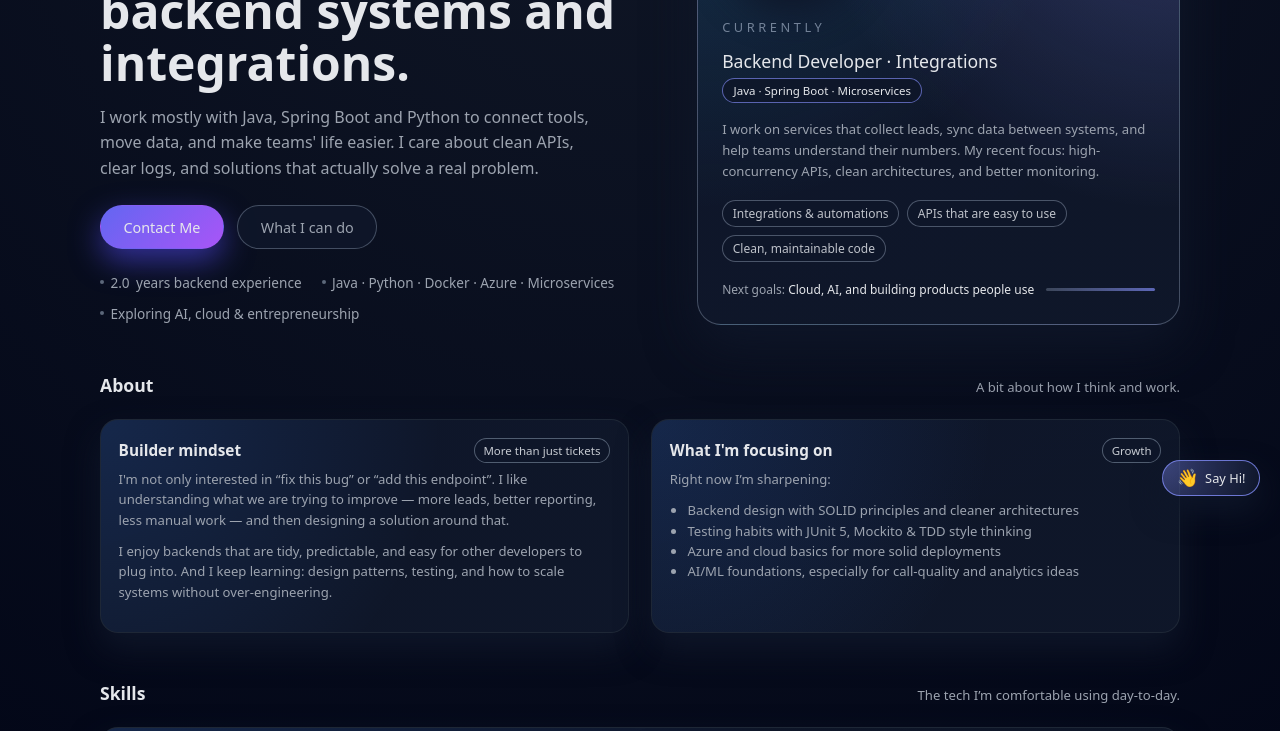
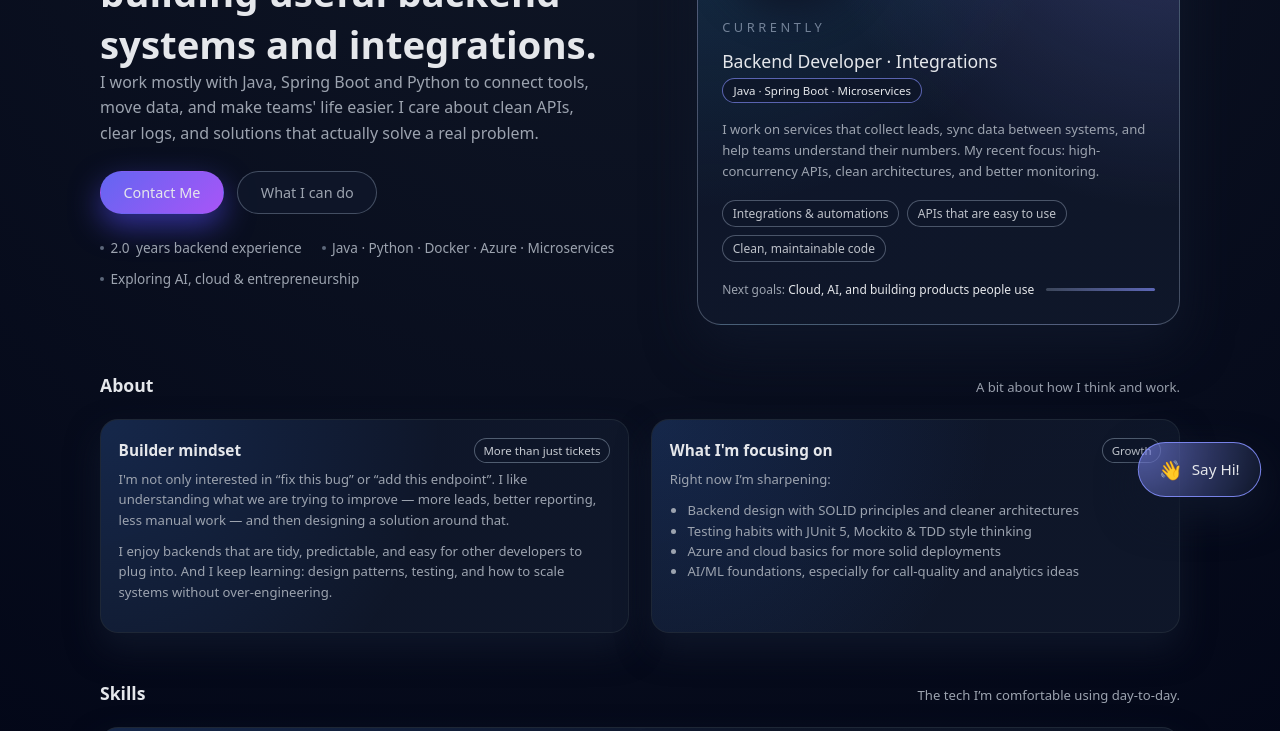
Before and after one commit to saibhargava2/bhargava-portfolio, a plain HTML site: page index.html in a window 1280 px wide. Shown: the part 284-1015 px from the top of the page. Drawn offline with nearby package versions, Linux system fonts and the light colour scheme.

Commit message:
Update index.html
added floating hi

```diff
--- a/index.html
+++ b/index.html
@@ -2,19 +2,29 @@
 <html lang="en">
 <head>
      <meta charset="UTF-8" />
+  <meta http-equiv="Content-Language" content="en" />
+  <meta name="language" content="English" />
   <meta name="viewport" content="width=device-width, initial-scale=1.0" />
-  <meta name="description" content="Portfolio of Bhargava Batchu — Backend Developer specializing in Java, Spring Boot, APIs, Integrations, and Cloud. 1.7+ years experience building scalable systems." />
 
+  <!-- Primary SEO -->
+  <title>Bhargava Batchu | Backend Developer</title>
+  <meta name="description" content="Portfolio of Bhargava Batchu — Backend Developer specializing in Java, Spring Boot, APIs, Microservices, and Cloud integrations. Based in India with 1.7+ years experience building scalable systems." />
+  <meta name="keywords" content="Bhargava Batchu, Batchu Bhargava, Backend Developer, Java Developer, Spring Boot Developer, API Integrations, Microservices Developer, Software Engineer India" />
+  <meta name="author" content="Bhargava Batchu" />
+  <meta name="robots" content="index, follow" />
+
+  <!-- Canonical -->
   <link rel="canonical" href="https://batchubhargava.online" />
 
-<meta property="og:title" content="Bhargava Batchu | Backend Developer" />
-<meta property="og:description" content="Building reliable backend systems, API integrations, and cloud-ready services using Java, Spring Boot, and Python." />
-<meta property="og:type" content="website" />
+  <!-- Open Graph (Social + SEO) -->
+  <meta property="og:title" content="Bhargava Batchu — Backend Developer" />
+  <meta property="og:description" content="I build scalable backend systems, microservices, and integrations in Java, Spring Boot & Python." />
   <meta property="og:url" content="https://batchubhargava.online" />
   <meta property="og:image" content="https://batchubhargava.online/profile-bhargava.jpg" />
+  <meta property="og:type" content="website" />
 
-<meta name="robots" content="index, follow" />
-
+  <!-- Optional: Twitter card (bonus SEO) -->
+  <meta name="twitter:card" content="summary_large_image" />
   <title>Bhargava Batchu | Portfolio</title>
 
   <!-- Devicon for tech logos -->
@@ -106,40 +116,64 @@
       border: 1px solid rgba(148, 163, 184, 0.25);
       backdrop-filter: blur(18px);
     }
+
+
+    body {
+  opacity: 0;
+  transition: opacity 0.6s ease-out;
+}
+
+body.loaded {
+  opacity: 1;
+}
+
+
+/* Floating Hi Button */
 .floating-hi {
   position: fixed;
-      right: 1.25rem;
-      bottom: 1.25rem;
-      z-index: 50;
+  right: 1.2rem;
+  bottom: 1.2rem;
+  z-index: 99;
   display: inline-flex;
   align-items: center;
-      gap: 0.4rem;
-      padding: 0.5rem 0.85rem;
+  gap: 0.55rem;
+  padding: 0.8rem 1.25rem;
   border-radius: 999px;
-      background: radial-gradient(circle at top left, rgba(129, 140, 248, 0.4), rgba(15, 23, 42, 0.98));
-      border: 1px solid rgba(129, 140, 248, 0.8);
-      box-shadow: 0 14px 30px rgba(15, 23, 42, 0.95);
-      font-size: 0.85rem;
+  background: radial-gradient(circle at top left, rgba(129, 140, 248, 0.6), rgba(15, 23, 42, 0.98));
+  border: 1px solid rgba(129, 140, 248, 0.9);
+  box-shadow: 0 16px 40px rgba(15, 23, 42, 1);
+  font-size: 0.95rem;
   color: #e5e7eb;
   cursor: pointer;
+  transition: transform 150ms ease-out, box-shadow 150ms ease-out;
+  animation: pulseButton 2.6s infinite ease-in-out;
   text-decoration: none;
-      transition: transform 150ms ease-out, box-shadow 150ms ease-out, background var(--transition-fast);
 }
 
+@keyframes pulseButton {
+  0%, 100% {
+    transform: scale(1);
+  }
+  50% {
+    transform: scale(1.08);
+  }
+}
+
+
 .floating-hi:hover {
-      transform: translateY(-1px);
-      box-shadow: 0 20px 40px rgba(15, 23, 42, 1);
-      background: radial-gradient(circle at top left, rgba(129, 140, 248, 0.6), rgba(15, 23, 42, 1));
+  transform: translateY(-2px);
+  box-shadow: 0 24px 50px rgba(15, 23, 42, 1);
+  background: radial-gradient(circle at top left, rgba(129, 140, 248, 0.7), rgba(15, 23, 42, 1));
 }
 
 .floating-hi-icon {
-      font-size: 1.1rem;
-      line-height: 1;
+  font-size: 1.2rem;
 }
 
 .floating-hi-text {
-      font-size: 0.8rem;
+  font-size: 0.95rem;
 }
+
 
 
     .logo-mark {
@@ -210,12 +244,18 @@
       align-items: center;
       margin-bottom: 3rem;
     }
+    html {
+  scroll-behavior: smooth;
+}
+
+
+
 
 .hero-title {
-      font-size: clamp(2.35rem, 4vw, 3rem);
-      line-height: 1.1;
-      margin-bottom: 0.9rem;
+  font-size: clamp(1.8rem, 3vw, 2.4rem);
 }
+
+
 
     .hero-title span.highlight {
       background: linear-gradient(to right, #818cf8, #a855f7, #22d3ee);
@@ -434,7 +474,14 @@
       box-shadow: 0 16px 32px rgba(15, 23, 42, 0.9);
       position: relative;
       overflow: hidden;
+      transition: transform 0.25s ease-out, box-shadow 0.25s ease-out;
     }
+
+    .card:hover {
+      transform: translateY(-4px);
+      box-shadow: 0 22px 48px rgba(15, 23, 42, 0.92);
+    }
+
 
     .card::before {
       content: "";
@@ -1062,6 +1109,10 @@
           }, 850);
         }
       }
+      window.addEventListener("load", () => {
+  document.body.classList.add("loaded");
+});
+
 
       // Fallback: show site after 6 seconds even if Unicorn fails
       const fallbackTimeout = setTimeout(showMain, 6000);
```
Lines whose indentation alone changed are shown as unchanged.
